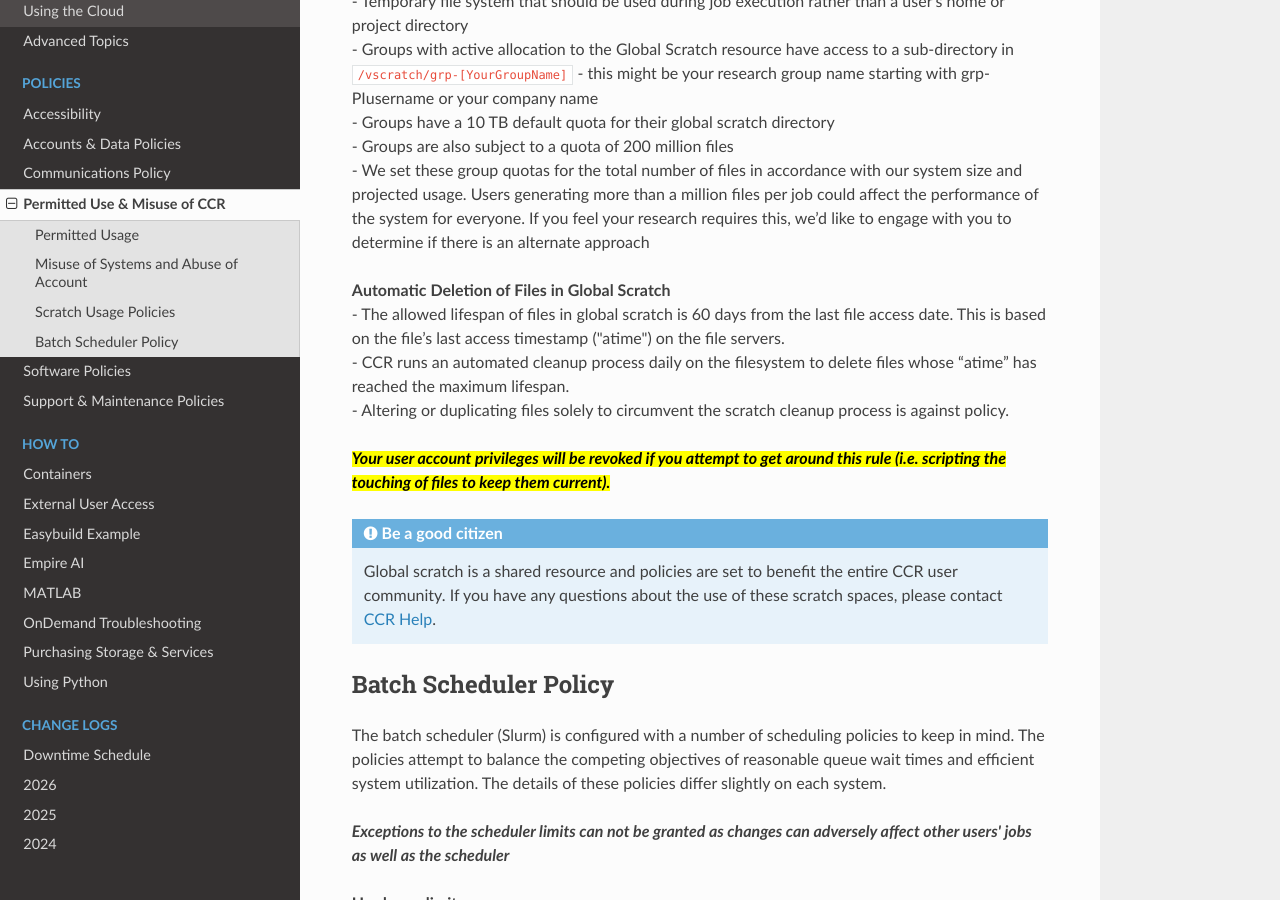
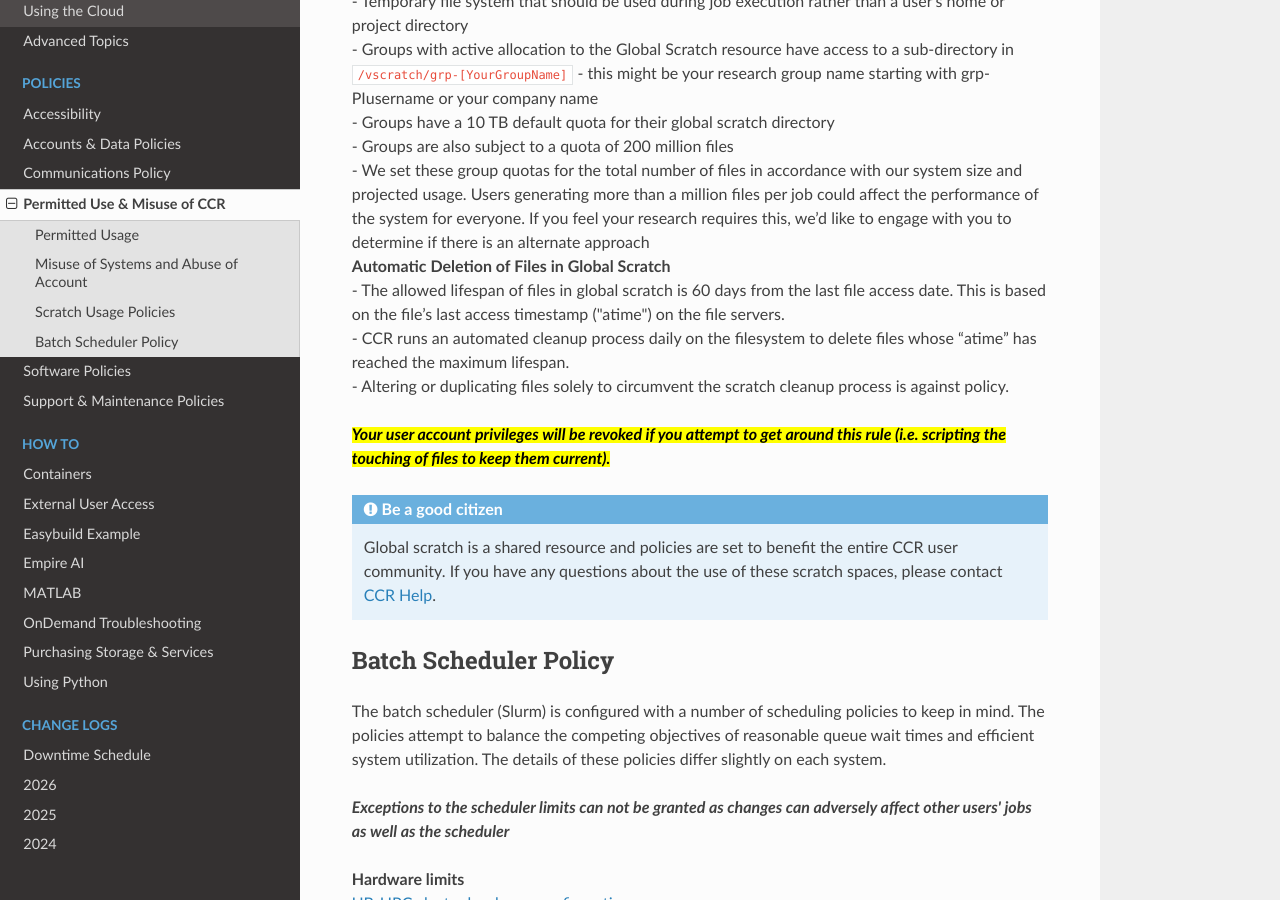
Before and after one commit to ubccr/ccrdocs, an MkDocs documentation site: the page built from pages/policies/misuse.md, in a window 1280 px wide and 900 px high, scrolled down 2475 px. Built offline with MkDocs 1.6.1, drawn with Linux system fonts in a browser that asks for light colours; nearby versions of some CDN libraries.

Commit message:
Update pages/policies/misuse.md
Co-authored-by: Dori Sajdak <djm29@buffalo.edu>

```diff
--- a/pages/policies/misuse.md
+++ b/pages/policies/misuse.md
@@ -62,7 +62,7 @@ What you need to know about global scratch space:
 - Groups have a 10 TB default quota for their global scratch directory
 - Groups are also subject to a quota of 200 million files
 - We set these group quotas for the total number of files in accordance with our system size and projected usage.  Users generating more than a million files per job could affect the performance of the system for everyone.  If you feel your research requires this, we’d like to engage with you to determine if there is an alternate approach
-
+<a id="touch"></a>
 **Automatic Deletion of Files in Global Scratch**
 - The allowed lifespan of files in global scratch is 60 days from the last file access date.  This is based on the file’s last access timestamp ("atime") on the file servers.
 - CCR runs an automated cleanup process daily on the filesystem to delete files whose “atime” has reached the maximum lifespan.
```
